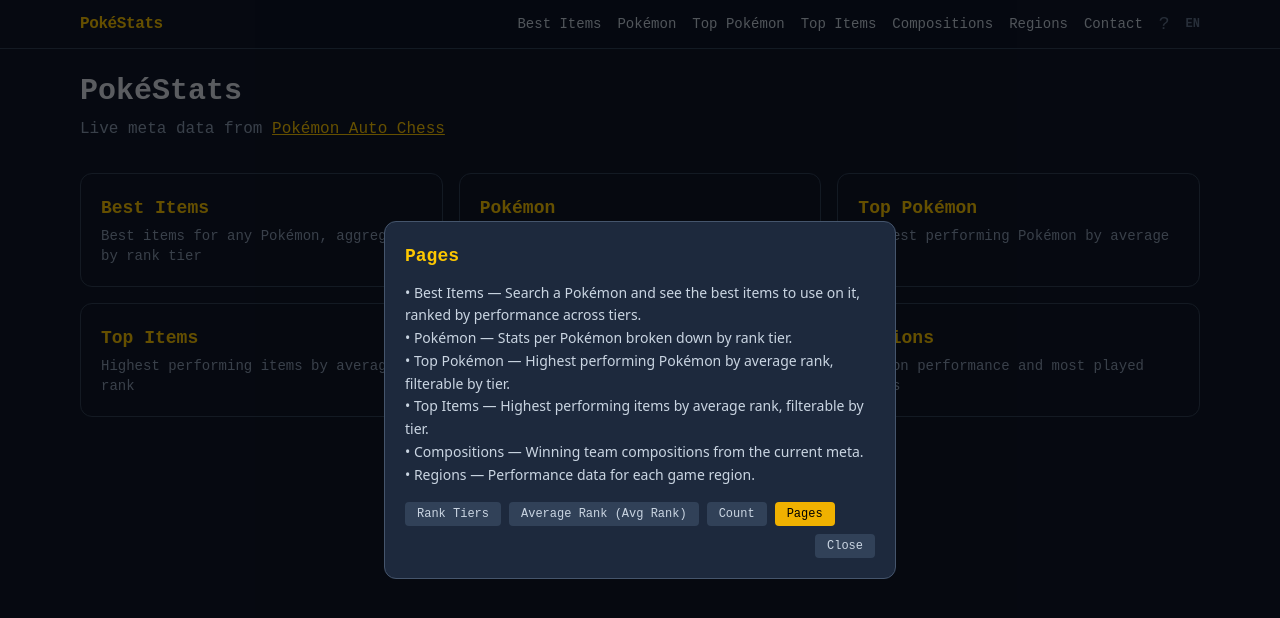
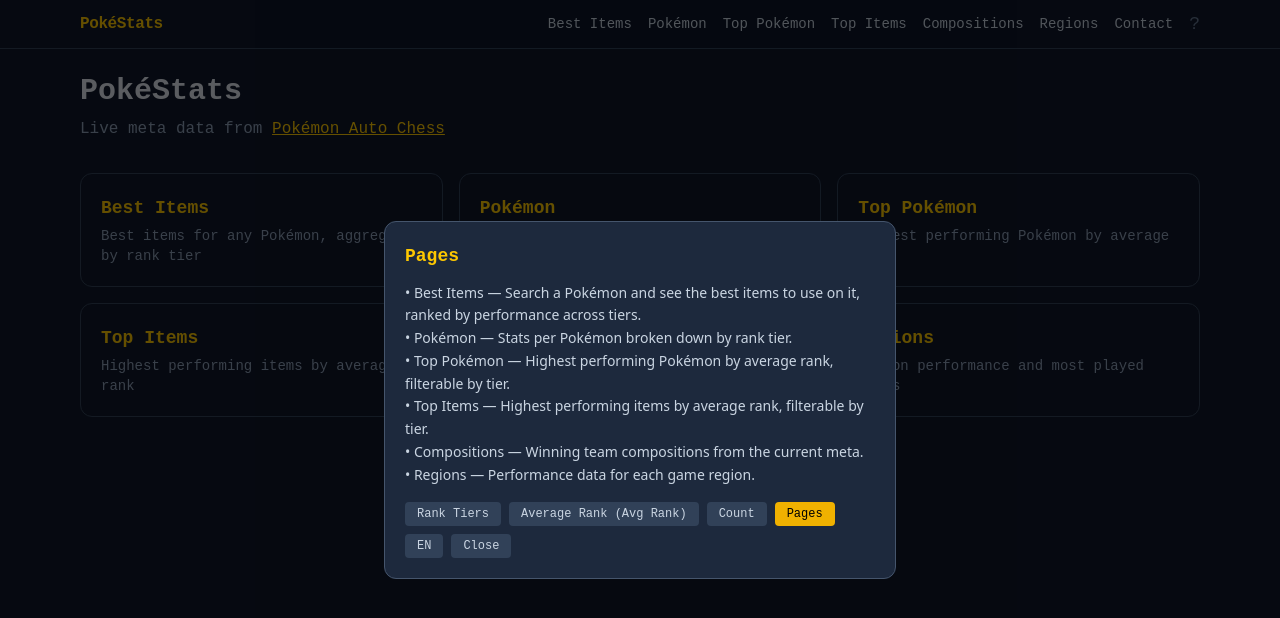
Before and after one commit to ivaniuss/pokestats-web, a Next.js app: page / in a window 1280 px wide. Both pictures are taken after a click on the button "Help". Shown: the top 618 px of the page. Built offline with nearby package versions, Linux system fonts and the light colour scheme.

Commit message:
move language toggle inside help modal

```diff
--- a/src/app/layout.tsx
+++ b/src/app/layout.tsx
@@ -86,7 +86,6 @@
                 </Link>
               ))}
               <button onClick={() => setHelp("pages")} className="text-slate-500 hover:text-white text-lg leading-none" title="Help">?</button>
-              <button onClick={() => setLang({ en: "es", es: "pt", pt: "en" }[lang] as "en" | "es" | "pt")} className="text-xs text-slate-500 hover:text-white uppercase font-bold">{LANG[lang]}</button>
             </div>
 
             <button className="md:hidden text-slate-300 text-xl" onClick={() => setMenuOpen(!menuOpen)}>
@@ -105,9 +104,6 @@
               <button onClick={() => { setHelp("pages"); setMenuOpen(false) }}
                 className="block py-1.5 text-sm text-slate-500 hover:text-white w-full text-left"
               >Help</button>
-              <button onClick={() => setLang({ en: "es", es: "pt", pt: "en" }[lang] as "en" | "es" | "pt")}
-                className="block py-1.5 text-sm text-slate-500 hover:text-white w-full text-left uppercase font-bold"
-              >{LANG[lang]}</button>
             </div>
           )}
         </nav>
@@ -127,7 +123,10 @@
                     className={`px-3 py-1 rounded text-xs ${help === k ? "bg-yellow-500 text-black" : "bg-slate-700 text-slate-300 hover:bg-slate-600"}`}
                   >{v[lang].title}</button>
                 ))}
-                <button onClick={() => setHelp(null)} className="px-3 py-1 rounded text-xs bg-slate-700 text-slate-300 hover:bg-slate-600 ml-auto">Close</button>
+                <button onClick={() => setLang({ en: "es", es: "pt", pt: "en" }[lang] as "en" | "es" | "pt")}
+                  className="px-3 py-1 rounded text-xs bg-slate-700 text-slate-300 hover:bg-slate-600"
+                >{LANG[lang]}</button>
+                <button onClick={() => setHelp(null)} className="px-3 py-1 rounded text-xs bg-slate-700 text-slate-300 hover:bg-slate-600">Close</button>
               </div>
             </div>
           </div>
```
